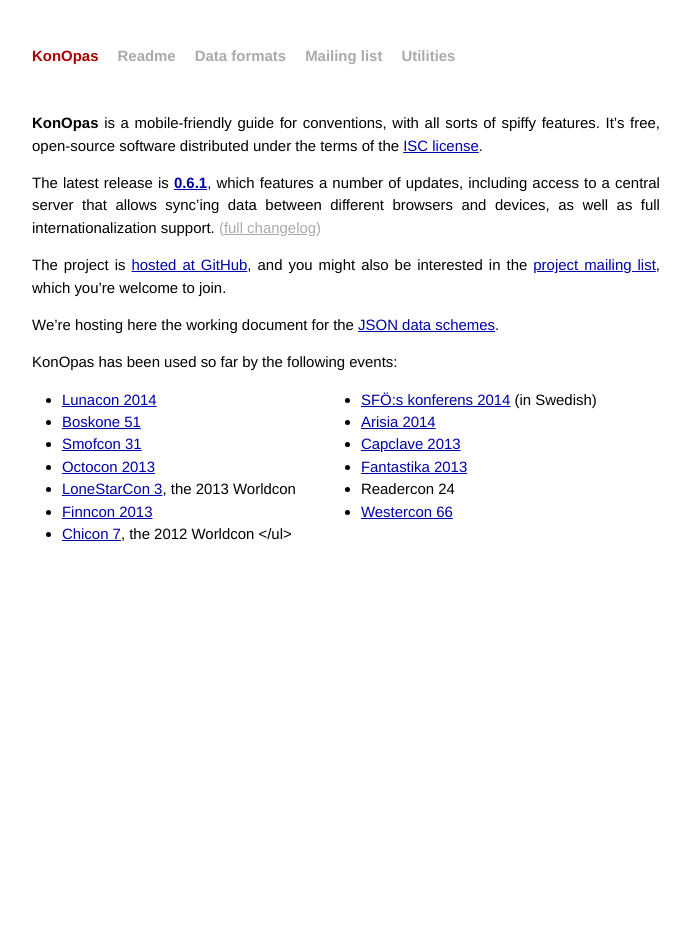
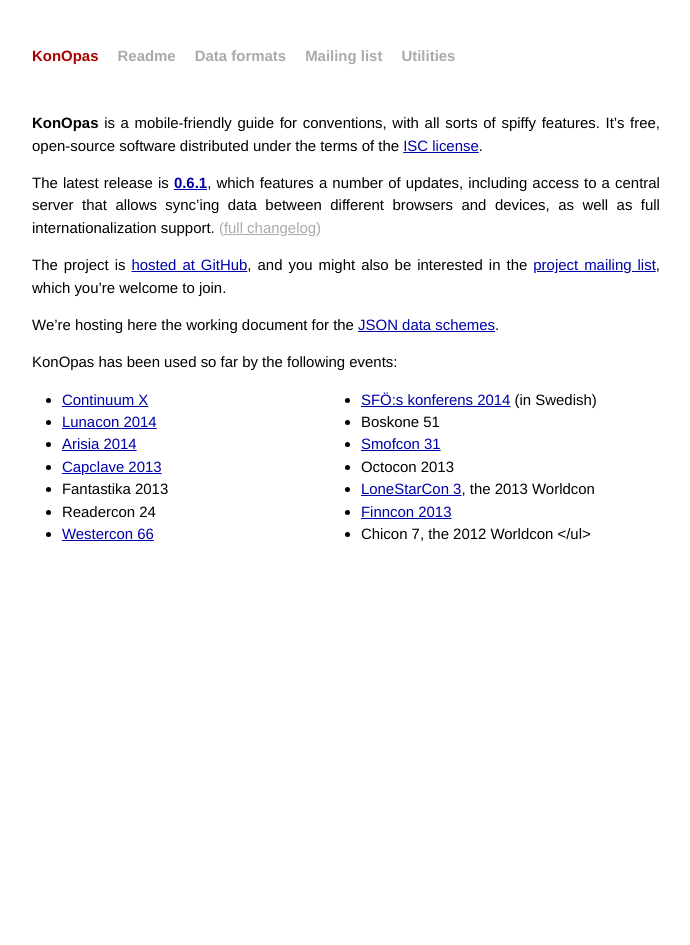
Before and after one commit to konopas/konopas.github.io, a Jekyll site: the page built from index.md, in a window 1280 px wide. Shown: the whole page, without its empty margins (294-984 px from the left). Built offline with Jekyll 4.4.1, drawn with Linux system fonts in a browser that asks for light colours; Markdown is read by kramdown in place of the engine named in the settings.

Commit message:
update links

```diff
--- a/index.md
+++ b/index.md
@@ -14,18 +14,19 @@
 KonOpas has been used so far by the following events:
 
 <ul class="twocol">
+<li><a href="http://schedulecx.continuum.org.au/">Continuum X</a>
+<li><a href="http://konferens2014.sfoe.eu/">SFÖ:s konferens 2014</a> (in Swedish)
 <li><a href="http://2014.lunacon.org/guide/">Lunacon 2014</a>
-<li><a href="http://konferens2014.sfoe.eu/">SFÖ:s konferens 2014</a> (in Swedish)
-<li><a href="http://szczesuil.com/konopas/">Boskone 51</a>
+<li>Boskone 51
 <li><a href="http://guide.2014.arisia.org/">Arisia 2014</a>
 <li><a href="http://dev.konopas.org/smofcon">Smofcon 31</a>
 <li><a href="http://www.capclave.org/capclave/capclave13/konopas/">Capclave 2013</a>
-<li><a href="http://www.octocon.com/app/">Octocon 2013</a>
-<li><a href="http://fantastika2013.myconferenceplanning.org/guide/">Fantastika 2013</a>
+<li>Octocon 2013
+<li>Fantastika 2013
 <li><a href="http://www.lonestarcon3.org/guide/">LoneStarCon 3</a>, the 2013 Worldcon
 <li>Readercon 24
 <li><a href="http://m.finncon.org/2013/">Finncon 2013</a>
 <li><a href="http://www.westercon66.org/schedule/">Westercon 66</a>
-<li><a href="http://aut-web.hut.fi/c7">Chicon 7</a>, the 2012 Worldcon
+<li>Chicon 7, the 2012 Worldcon
 </ul>
 <br clear="all">
```
